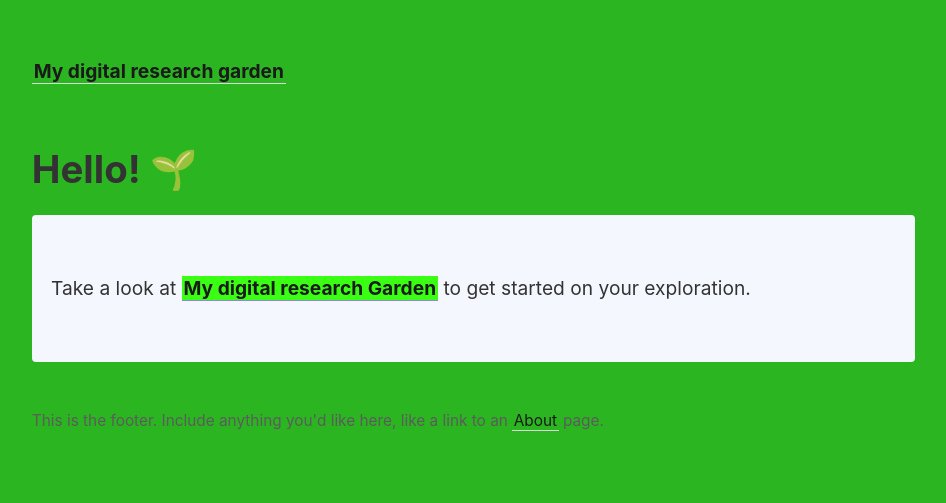
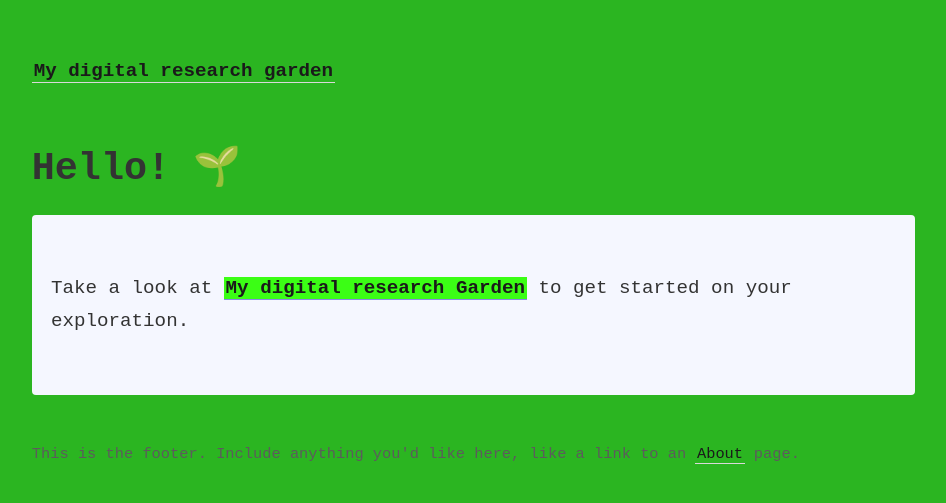
Before and after one commit to Chan-ops/my-digital-garden, a Jekyll site: the page built from _pages/index.md, in a window 1280 px wide. Shown: the top 503 px of the page, without its empty margins (45-991 px from the left). Built offline with Jekyll 4.4.1, drawn with Linux system fonts in a browser that asks for light colours.

Commit message:
Update _style.scss

```diff
--- a/_sass/_style.scss
+++ b/_sass/_style.scss
@@ -10,7 +10,7 @@ $font-family: -apple-system, BlinkMacSystemFont, Segoe UI, Helvetica, Arial,
 body {
   box-sizing: content-box;
   background-color: rgba(12, 170, 0, 0.87);
-  font-family: $font-family;
+  font-family: 'Courier New', Courier, monospace;
   margin: 0 auto;
   line-height: 1.7;
   padding: 4vh 6vw;
```
